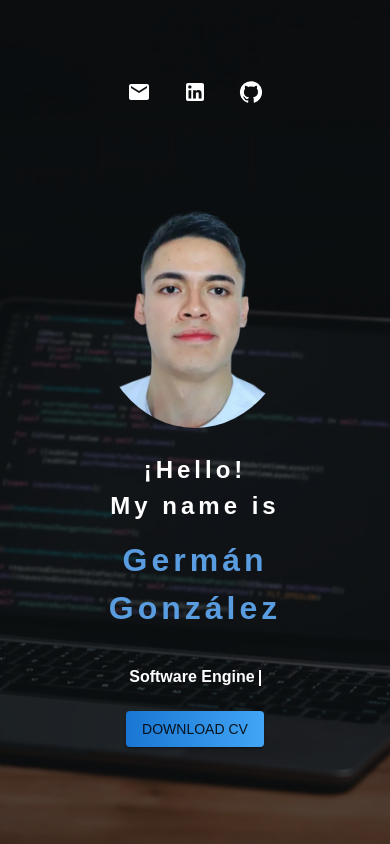
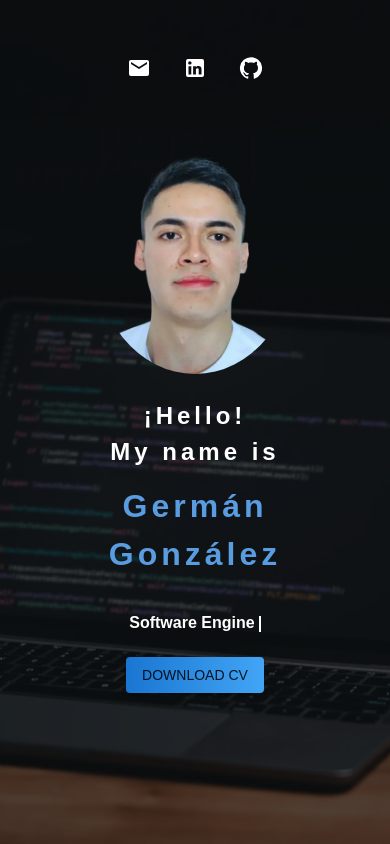
Before and after one commit to Jermaniac/PortfolioGerman, a React (Vite) app: page / in a window 390 px wide. Shown: the top 844 px of the page. Built offline with nearby package versions, Linux system fonts and the light colour scheme; a web font is replaced by a local one.

Commit message:
deleted comments and adapt banner to mobile

```diff
--- a/src/components/banner/Banner.css
+++ b/src/components/banner/Banner.css
@@ -8,7 +8,7 @@
   padding: 6px;
   max-width: 1200px;
   text-align: center;
-  margin: 60px auto 208px auto;
+  margin: 30px auto 208px auto;
   grid-template-columns: repeat(1, 1fr);
 }
 
--- a/src/components/banner/Banner.jsx
+++ b/src/components/banner/Banner.jsx
@@ -26,12 +26,11 @@ const Banner = () => {
           width: "100%",
           height: "100%",
           background: "rgba(0, 0, 0, 0.7)",
-          opacity: 0.9,
-          zIndex: 0,
+          opacity: 0.9
         }}
       />
 
-      <Box sx={{ display: "flex", flexDirection:"column" ,justifyContent: "center", alignItems: "center", padding: 5, position:"absolute", zIndex: 1 }}>
+      <Box sx={{ display: "flex", flexDirection:"column" ,justifyContent: "center", alignItems: "center", padding: 2, position:"absolute"}}>
         <HeaderIconsOnly/>
         <Box className="banner">
           <picture className="banner__picture">
```
Also changed, not shown: index.html (+0 -15 lines).
